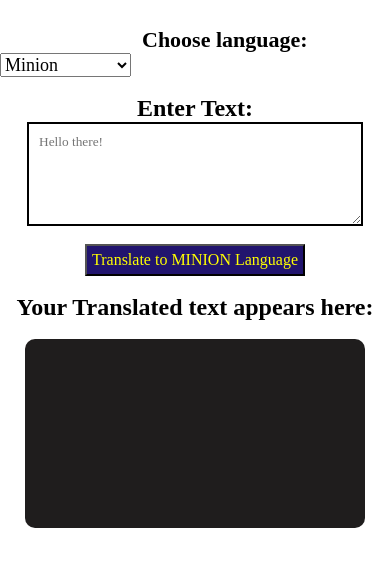
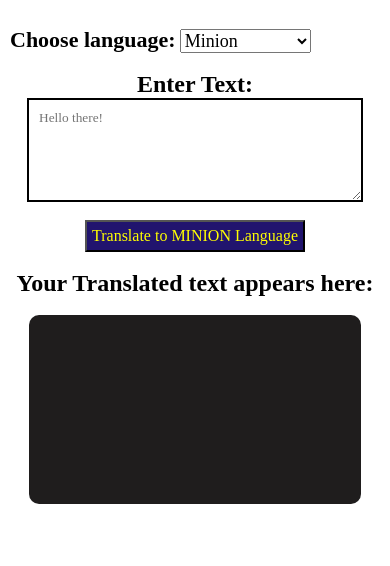
Before and after one commit to Gackrey/fun-translator, a plain HTML site: page index.html in a window 390 px wide. Shown: the part 42-608 px from the top of the page. Drawn offline with Linux system fonts and the light colour scheme; a web font is replaced by a local one.

Commit message:
Enhanced UI

```diff
--- a/style.css
+++ b/style.css
@@ -53,7 +53,7 @@
     padding: 10px;
 }
 @media only screen and (max-width:768px){
-    #display{
-        width: 82vw;
+    label{
+        margin-left: 10px;
     }
 }
```
